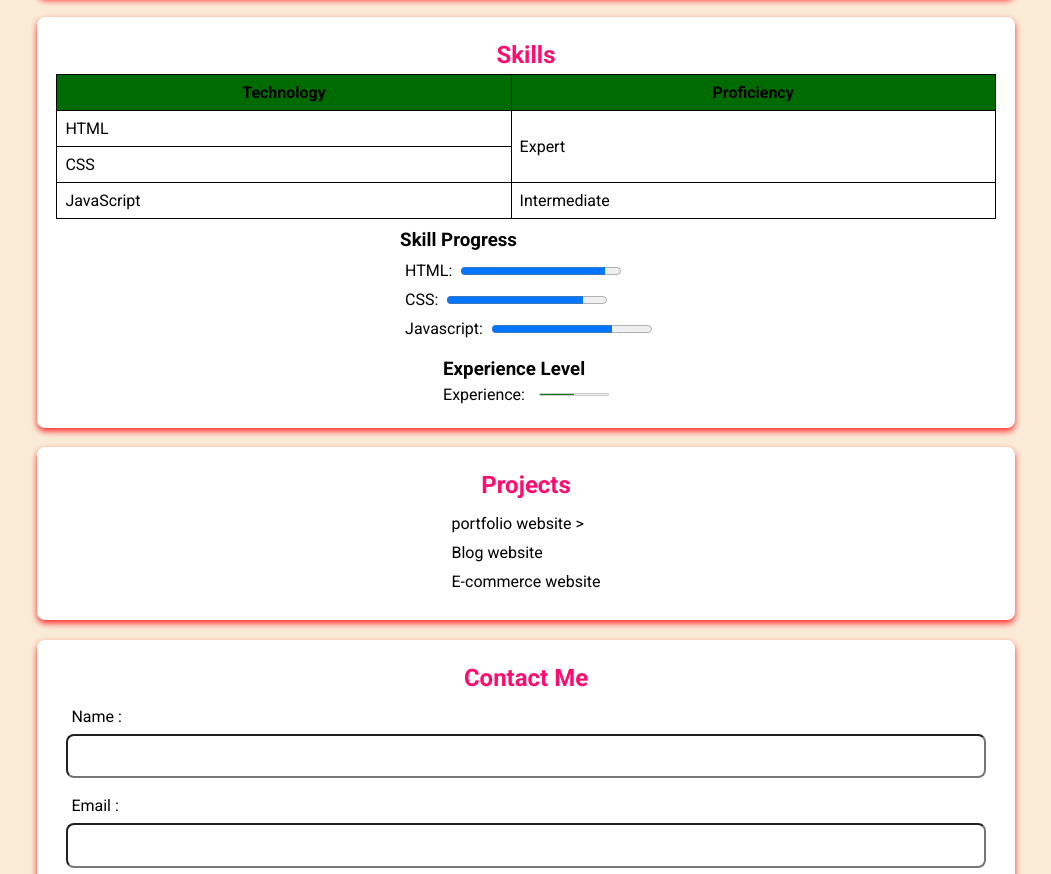
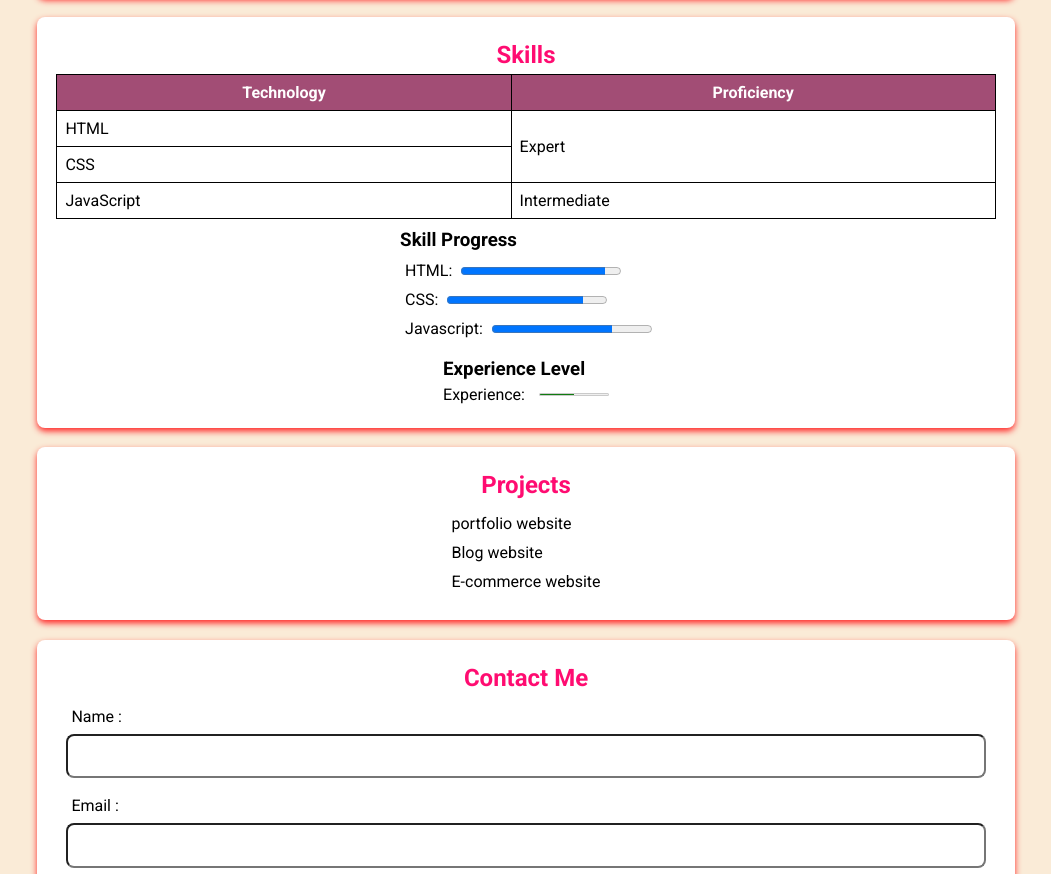
Before and after one commit to Sanjidaa-Akter/MY-HTML-CSS-Portfolio, a plain HTML site: page index.html in a window 1280 px wide. Shown: the part 1158-2032 px from the top of the page, without its empty margins (114-1165 px from the left). Drawn offline with Linux system fonts and the light colour scheme.

Commit message:
changed added

```diff
--- a/style.css
+++ b/style.css
@@ -65,6 +65,7 @@ flex-direction: column;
 
 
     }
+
  #skills{
  display: flex;
 justify-content: center;
@@ -142,9 +143,11 @@ color:white;
         margin:1.2rem;
       padding:1.2rem;
       box-shadow: 0 0.2rem 0.4rem var(--card-shadow);
+
     }
     th{
-        background-color: rgb(0, 107, 0);
+        background-color: rgb(162, 77, 117);
+        color:white;
     }
     .social-media a{
         font-size: 1.2rem;
@@ -158,7 +161,9 @@ color:white;
         gap:0.5rem;
         padding: 0;
         margin-top:-0.5rem;
+
     }
+
     .social-media h3{
         text-align: center;
 font-size: 1rem;
```
Also changed, not shown: index.html (+1 -2 lines).
